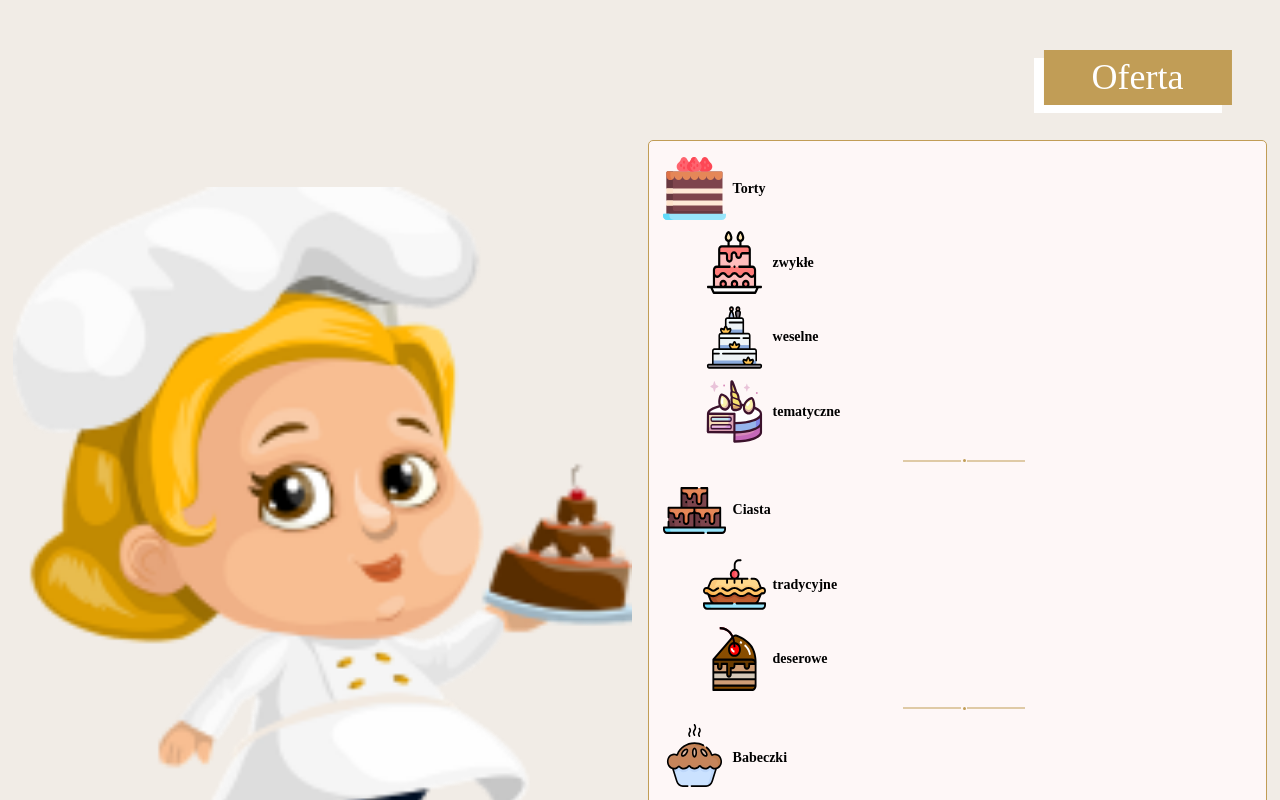
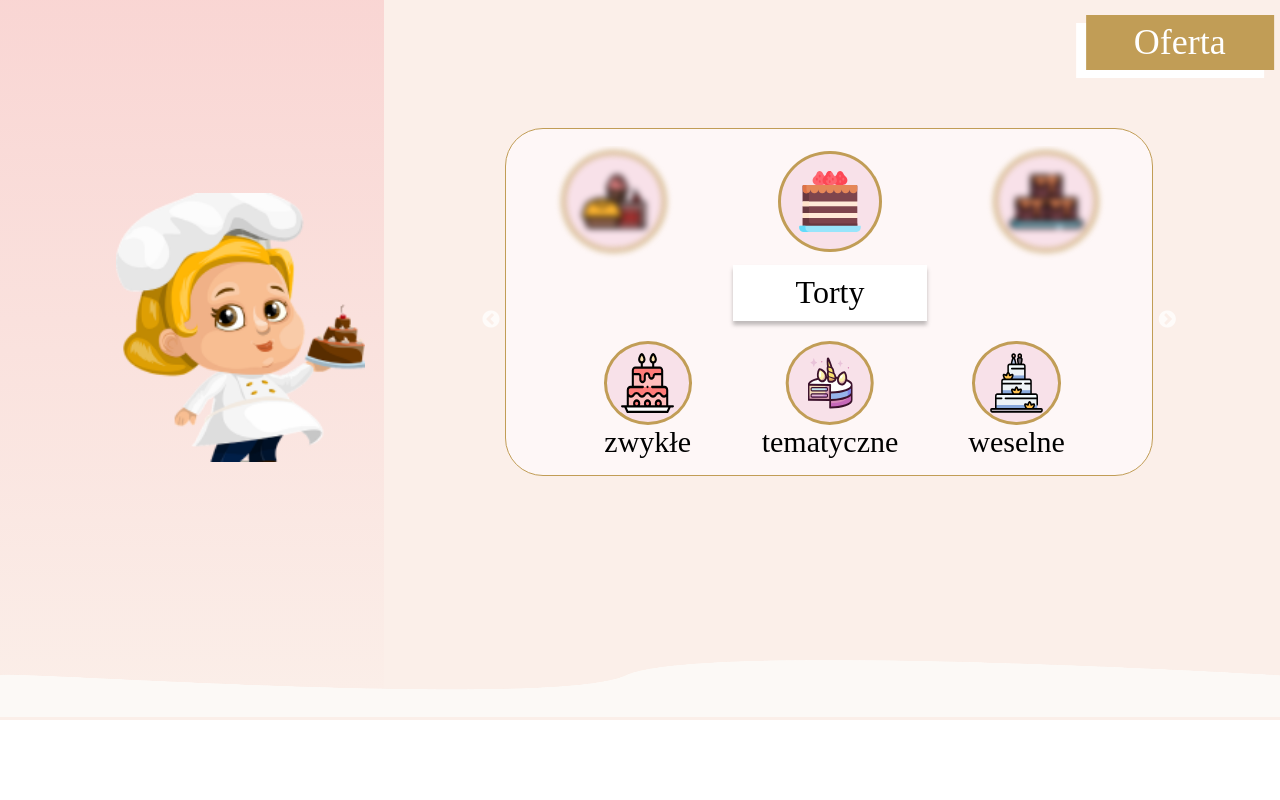
Before and after one commit to PioKl/Torty, a React (Create React App) app: page / in a window 1280 px wide. Shown: the part 880-1680 px from the top of the page. After the commit the page ends 1600 px from the top, so only its background shows below. Built offline with nearby package versions, Linux system fonts and the light colour scheme; a web font is replaced by a local one.

Commit message:
Offer.js|Add new classes and react-slick

```diff
--- a/src/components/Offer.js
+++ b/src/components/Offer.js
@@ -1,16 +1,85 @@
-import React from 'react';
+import React, {useContext} from 'react';
 import '../style/Offer.scss';
+import "slick-carousel/slick/slick.css";
+import "slick-carousel/slick/slick-theme.css";
+import { IsDesktopContext } from '../contexts/IsDesktopContext';
 import kucharz from "../images/kucharzMobile.png";
-/* import { ReactComponent as OfferWave } from '../svg/offerWave.svg'; */
 import offerWave from "../images/offerWave.png";
+import Slider from "react-slick";
+
 
 const Offer = () => {
+    const { width } = useContext(IsDesktopContext);
+
+/*     const settings = {
+        dots: false,
+        infinite: false,
+        speed: 500,
+        slidesToShow: 3,
+        slidesToScroll: 3,
+      }; */
+      const settings = {
+        slidesToShow: 3,
+        centerMode: true,
+        centerPadding: "0px",
+        speed: 500,
+      };
+
     return (
+        <>
+        {width >= 1280 ?
+            <div className="offer-desktop">
+                <div className="offer-desktop__left-side">
+                    <img className="offer-desktop__img" src={kucharz} alt=""/>
+                </div>
+                <div className="offer-desktop__right-side">
+                    <div className="offer-desktop__section-title">
+
+                    </div>
+                    <div className="offer-desktop__offers-container">
+                    <Slider className="offer-desktop__offers-slider" {...settings}>
+                        <div className="offer-desktop__slider-item">
+                            <div className="offer-desktop__cake offer-desktop__specialCake"></div>
+                            <h2 className="offer-desktop__cake-title offer-desktop__specialCake-title">Torty</h2>
+                            <div className="offer-desktop__details">
+                                <div className="offer-desktop__detail offer-desktop__detail--specialCakeNormal">
+                                    <div className="offer-desktop__detail-icon offer-desktop__detail-icon--specialCakeNormal"></div>
+                                    <h3 className="offer-desktop__detail-title offer-desktop__detail-title-specialCakeNormal">zwykłe</h3>
+                                </div>
+                                <div className="offer-desktop__detail offer-desktop__detail--specialCakeThematic">
+                                    <div className="offer-desktop__detail-icon offer-desktop__detail-icon--specialCakeThematic"></div>
+                                    <h3 className="offer-desktop__detail-title offer-desktop__detail-title-specialCakeThematic">tematyczne</h3>
+                                </div>
+                                <div className="offer-desktop__detail offer-desktop__detail--specialCakeWedding">
+                                    <div className="offer-desktop__detail-icon offer-desktop__detail-icon--specialCakeWedding"></div>
+                                    <h3 className="offer-desktop__detail-title offer-desktop__detail-title-specialCakeWedding">weselne</h3>
+                                </div>
+                            </div>
+                        </div>
+                        <div className="offer-desktop__slider-item">
+                            <div className="offer-desktop__cake offer-desktop__commonCake"></div>
+                            <h2 className="offer-desktop__cake-title offer-desktop__commonCake-title">Ciasta</h2>
+                        </div>
+                        <div className="offer-desktop__slider-item">
+                            <div className="offer-desktop__cake offer-desktop__cupCake"></div>
+                            <h2 className="offer-desktop__cake-title offer-desktop__cupCake-title">Babeczki</h2>
+                        </div>
+                        <div className="offer-desktop__slider-item">
+                            <div className="offer-desktop__cake offer-desktop__occasional"></div>
+                            <h2 className="offer-desktop__cake-title offer-desktop__occasional-title">Wyroby okazjonalne</h2>
+                        </div>
+
+                    </Slider>
+                    </div>
+                </div>
+            <div className="offer-desktop__wave">
+                    <img src={offerWave} alt="" className="offer-desktop__wave-img"/>
+                </div>
+            </div>
+            :
         <div className="offer">
             <div className="offer__section-title"></div>
             <div className="offer__content">
-{/*                 <div className="offer__section-title">
-                </div> */}
                 <div className="offer__left-side">
                     <img className="offer__img" src={kucharz} alt=""/>
                 </div>
@@ -39,11 +108,12 @@ const Offer = () => {
                     </ul>
                 </div>
             </div>
-            {/* <OfferWave className="offer__wave"/> */}
             <div className="offer__wave">
                 <img src={offerWave} alt="" className="offer__wave-img"/>
             </div>
         </div>
+        }
+        </>
      );
 }
 
```
